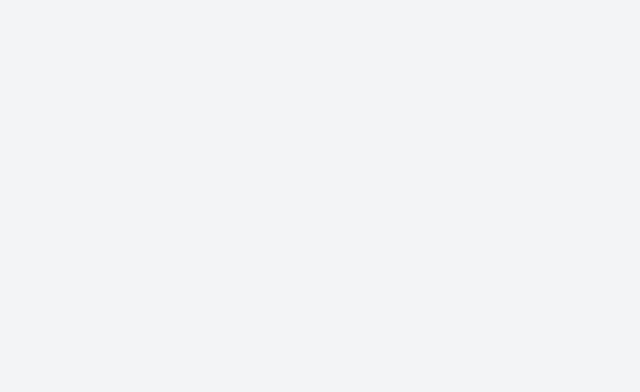
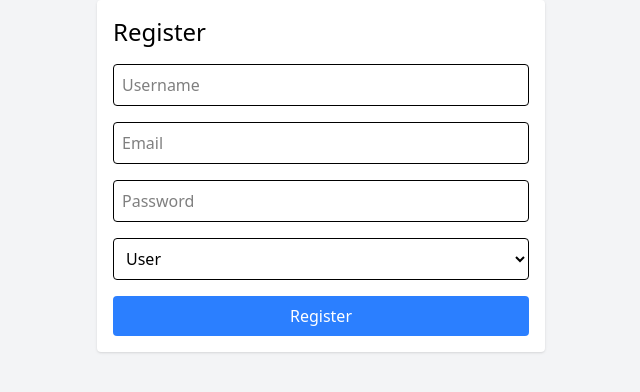
Before and after one commit to mohdumar-mern/mern-mastery, a React (Vite) app: page /register in a window 1280 px wide. Before the commit this address had no page. Shown: the top 392 px of the page, without its empty margins (319-959 px from the left). Built offline with nearby package versions, Linux system fonts and the light colour scheme.

Commit message:
added to Login and Register Componets

```diff
--- a/src/App.jsx
+++ b/src/App.jsx
@@ -2,6 +2,8 @@ import { Route, Routes } from 'react-router-dom'
 import { ToastContainer } from 'react-toastify';
 import 'react-toastify/dist/ReactToastify.css';
 import './App.css'
+import Register from './components/auth/Register';
+import Login from './components/auth/Login';
 
 function App() {
 
@@ -9,7 +11,8 @@ function App() {
     <div className="min-h-screen bg-gray-100">
       <Routes>
         <Route path='/' element={<h1>Home</h1>} />
-        <Route path='/about' element={<h1>About</h1>} />
+        <Route path='/register' element={<Register />} />
+        <Route path='/login' element={<Login />} />
         <Route path='/contact' element={<h1> Contact</h1>} />
       </Routes>
       <ToastContainer />
--- /dev/null
+++ b/src/components/auth/Login.jsx
@@ -0,0 +1,60 @@
+// src/components/Login.jsx
+import { useState } from 'react';
+import { useNavigate } from 'react-router-dom';
+// import { useLoginMutation } from '../api/apiSlice';
+import { toast } from 'react-toastify';
+
+function Login() {
+  const [formData, setFormData] = useState({ email: '', password: '' });
+//   const [login, { isLoading }] = useLoginMutation();
+  const navigate = useNavigate();
+
+  const handleChange = (e) => {
+    setFormData({ ...formData, [e.target.name]: e.target.value });
+  };
+
+  const handleSubmit = async (e) => {
+    e.preventDefault();
+    try {
+    //   await login(formData).unwrap();
+      toast.success('Login successful');
+      navigate('/courses');
+    } catch (err) {
+      toast.error(err.data?.message || 'Login failed');
+    }
+  };
+
+  return (
+    <form onSubmit={handleSubmit} className="max-w-md mx-auto p-4 bg-white rounded shadow">
+      <h2 className="text-2xl mb-4">Login</h2>
+      <input
+        type="email"
+        name="email"
+        value={formData.email}
+        onChange={handleChange}
+        placeholder="Email"
+        className="w-full p-2 mb-4 border rounded"
+        required
+      />
+      <input
+        type="password"
+        name="password"
+        value={formData.password}
+        onChange={handleChange}
+        placeholder="Password"
+        className="w-full p-2 mb-4 border rounded"
+        required
+      />
+      <button
+        type="submit"
+        // disabled={isLoading}
+        className="w-full p-2 bg-blue-500 text-white rounded disabled:opacity-50"
+      >
+        {/* {isLoading ? 'Logging in...' : 'Login'} */}
+      Login
+      </button>
+    </form>
+  );
+}
+
+export default Login;
--- /dev/null
+++ b/src/components/auth/Register.jsx
@@ -0,0 +1,78 @@
+// src/components/Register.jsx
+import { useState } from 'react';
+import { useNavigate } from 'react-router-dom';
+// import { useRegisterMutation } from '../api/apiSlice';
+import { toast } from 'react-toastify';
+
+function Register() {
+  const [formData, setFormData] = useState({ username: '', email: '', password: '', role: 'user' });
+//   const [register, { isLoading }] = useRegisterMutation();
+  const navigate = useNavigate();
+
+  const handleChange = (e) => {
+    setFormData({ ...formData, [e.target.name]: e.target.value });
+  };
+
+  const handleSubmit = async (e) => {
+    e.preventDefault();
+    try {
+    //   await register(formData).unwrap();
+      toast.success('Registration successful');
+      navigate('/login');
+    } catch (err) {
+      toast.error(err.data?.message || 'Registration failed');
+    }
+  };
+
+  return (
+    <form onSubmit={handleSubmit} className="max-w-md mx-auto p-4 bg-white rounded shadow">
+      <h2 className="text-2xl mb-4">Register</h2>
+      <input
+        type="text"
+        name="username"
+        value={formData.username}
+        onChange={handleChange}
+        placeholder="Username"
+        className="w-full p-2 mb-4 border rounded"
+        required
+      />
+      <input
+        type="email"
+        name="email"
+        value={formData.email}
+        onChange={handleChange}
+        placeholder="Email"
+        className="w-full p-2 mb-4 border rounded"
+        required
+      />
+      <input
+        type="password"
+        name="password"
+        value={formData.password}
+        onChange={handleChange}
+        placeholder="Password"
+        className="w-full p-2 mb-4 border rounded"
+        required
+      />
+      <select
+        name="role"
+        value={formData.role}
+        onChange={handleChange}
+        className="w-full p-2 mb-4 border rounded"
+      >
+        <option value="user">User</option>
+        <option value="admin">Admin</option>
+      </select>
+      <button
+        type="submit"
+        // disabled={isLoading}
+        className="w-full p-2 bg-blue-500 text-white rounded disabled:opacity-50"
+      >
+        {/* {isLoading ? 'Registering...' : 'Register'} */}
+     Register
+      </button>
+    </form>
+  );
+}
+
+export default Register;
```
